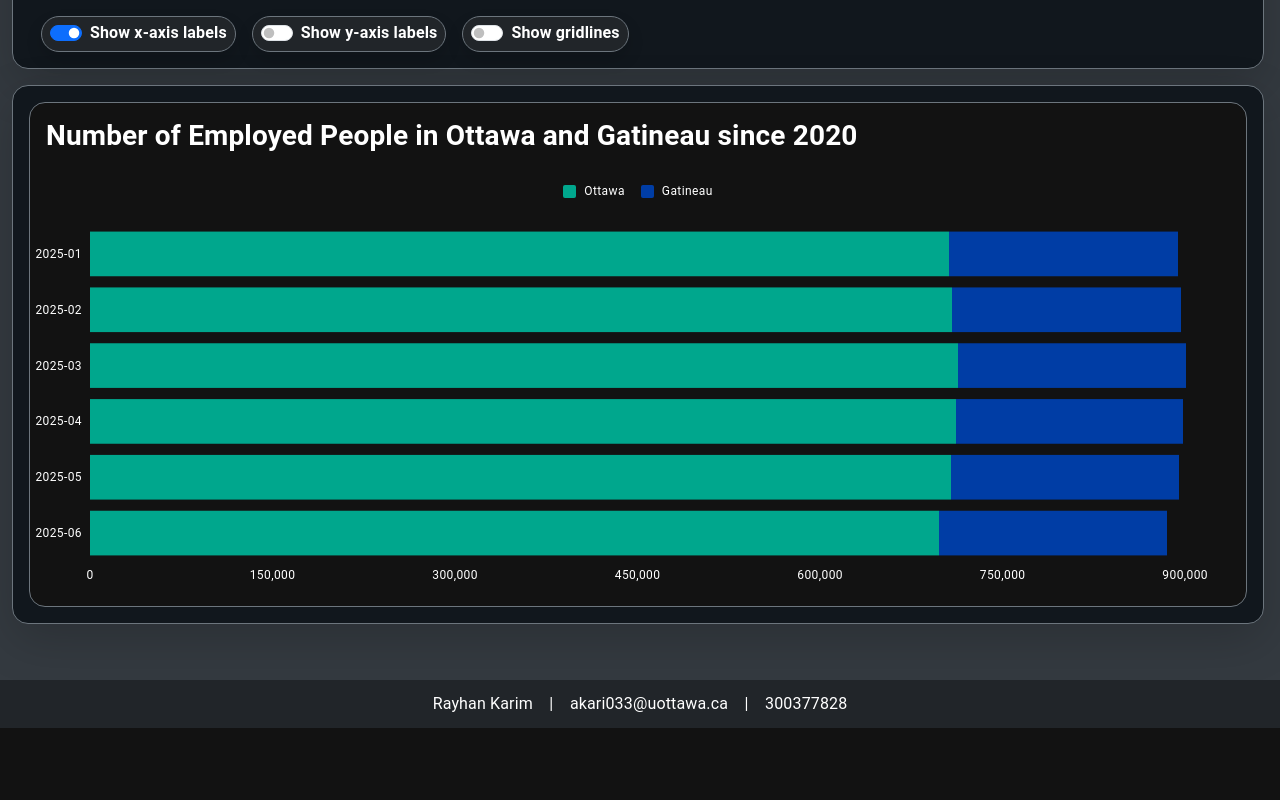
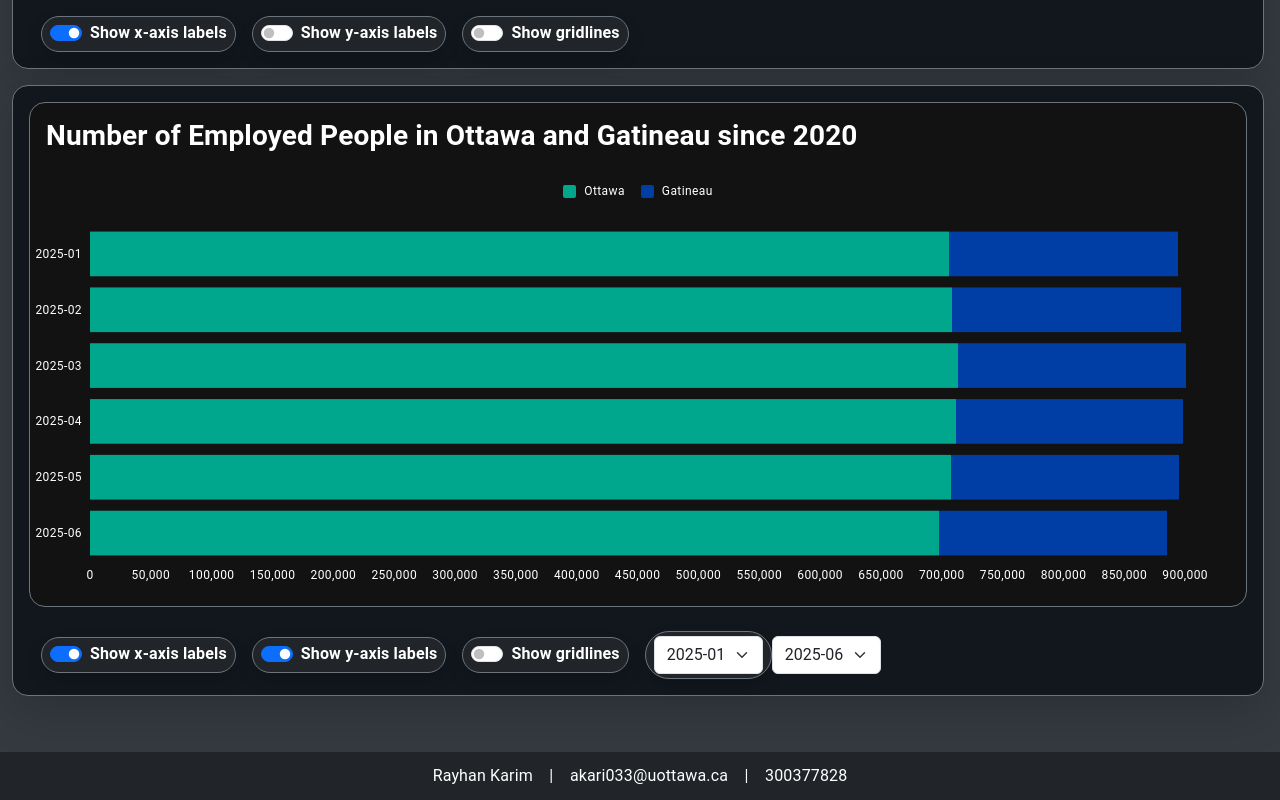
Before and after one commit to RayhanKarim1342/RayhanKarim-SEG3125-DataDashboard, a React (Create React App) app in the folder data-dashboard/: page / in a window 1280 px wide. Shown: the part 385-1185 px from the top of the page. Before the commit the page ends 1113 px from the top, so only its background shows below. Built offline with nearby package versions, Linux system fonts and the light colour scheme.

Commit message:
added configuration for the second chart

```diff
--- a/data-dashboard/src/components/Dashboard.js
+++ b/data-dashboard/src/components/Dashboard.js
@@ -44,6 +44,10 @@ const Dashboard = () => {
   const [showXAxisFig1, setShowXAxisFig1] = useState(true);
   const [showYAxisFig1, setShowYAxisFig1] = useState(false);
   const [showGridlinesFig1, setShowGridlinesFig1] = useState(false);
+
+  const [showXAxisFig2, setShowXAxisFig2] = useState(true);
+  const [showYAxisFig2, setShowYAxisFig2] = useState(true);
+  const [showGridlinesFig2, setShowGridlinesFig2] = useState(false);
 
   const employmentDataset = [
     { year: "2020-01", ottawa: 635900, gatin: 182800 },
@@ -115,13 +119,22 @@ const Dashboard = () => {
   ];
 
   const monthOptions = employmentDataset.map((item) => item.year);
-  const [startDate, setStartDate] = useState(
+  const [startDateFig2, setStartDateFig2] = useState(
     monthOptions[monthOptions.length - 6]
   );
-  const [endDate, setEndDate] = useState(monthOptions[monthOptions.length - 1]);
+  const [endDateFig2, setEndDateFig2] = useState(
+    monthOptions[monthOptions.length - 1]
+  );
 
-  const filteredDataset = employmentDataset.filter(
-    (item) => item.year >= startDate && item.year <= endDate
+  const employmentFilteredDataset = employmentDataset.filter(
+    (item) => item.year >= startDateFig2 && item.year <= endDateFig2
+  );
+
+  const validEndOptionsFig2 = monthOptions.filter(
+    (date) => new Date(date) >= new Date(startDateFig2)
+  );
+  const validStartOptionsFig2 = monthOptions.filter(
+    (date) => new Date(date) <= new Date(endDateFig2)
   );
 
   const peopleFormatter = (value) => `${value.toLocaleString()} people`;
@@ -137,6 +150,7 @@ const Dashboard = () => {
     ],
     height: 400,
     margin: { left: 0, right: 0 },
+    position: showXAxisFig1 ? "bottom" : "none",
   };
 
   return (
@@ -254,8 +268,15 @@ const Dashboard = () => {
               </h5>
 
               <BarChart
-                dataset={filteredDataset}
-                yAxis={[{ scaleType: "band", dataKey: "year", width: 60 }]}
+                dataset={employmentFilteredDataset}
+                yAxis={[
+                  {
+                    scaleType: "band",
+                    dataKey: "year",
+                    width: 60,
+                    position: showYAxisFig2 ? "left" : "none",
+                  },
+                ]}
                 series={[
                   {
                     dataKey: "ottawa",
@@ -274,17 +295,65 @@ const Dashboard = () => {
                 ]}
                 layout="horizontal"
                 {...horizontalChartSetting}
-                sx={{
-                  "& .MuiChartsAxis-tickLabel": {
-                    maxWidth: "none",
-                    textOverflow: "unset",
-                    overflow: "visible",
-                    whiteSpace: "nowrap",
-                    fontSize: "1rem",
-                  },
+                xAxis={[{ position: showXAxisFig2 ? "bottom" : "none" }]}
+                grid={{
+                  vertical: showGridlinesFig2,
                 }}
               />
             </Paper>
+            <Form className="d-flex align-items-center mt-4">
+              <div className="border border-secondary rounded-pill fw-bold bg-dark shadow py-1 px-2 text-white">
+                <Form.Check
+                  type="switch"
+                  label={t.xLabel}
+                  checked={showXAxisFig2}
+                  onChange={(e) => setShowXAxisFig2(e.target.checked)}
+                />
+              </div>
+              <div className="border border-secondary rounded-pill fw-bold bg-dark shadow py-1 px-2 text-white ms-3">
+                <Form.Check
+                  type="switch"
+                  label={t.yLabel}
+                  checked={showYAxisFig2}
+                  onChange={(e) => setShowYAxisFig2(e.target.checked)}
+                />
+              </div>
+              <div className="border border-secondary rounded-pill fw-bold bg-dark shadow py-1 px-2 text-white ms-3">
+                <Form.Check
+                  type="switch"
+                  label={t.gridlines}
+                  checked={showGridlinesFig2}
+                  onChange={(e) => setShowGridlinesFig2(e.target.checked)}
+                />
+              </div>
+              <div className="border border-secondary rounded-pill fw-bold bg-dark shadow py-1 px-2 text-white ms-3">
+                <Form.Group controlId="startDateSelect">
+                  <Form.Select
+                    value={startDateFig2}
+                    onChange={(e) => setStartDateFig2(e.target.value)}
+                  >
+                    {validStartOptionsFig2.map((date) => (
+                      <option key={date} value={date}>
+                        {date}
+                      </option>
+                    ))}
+                  </Form.Select>
+                </Form.Group>
+              </div>
+
+              <Form.Group controlId="endDateSelect">
+                <Form.Select
+                  value={endDateFig2}
+                  onChange={(e) => setEndDateFig2(e.target.value)}
+                >
+                  {validEndOptionsFig2.map((date) => (
+                    <option key={date} value={date}>
+                      {date}
+                    </option>
+                  ))}
+                </Form.Select>
+              </Form.Group>
+            </Form>
           </Row>
         </Col>
       </Row>
```
